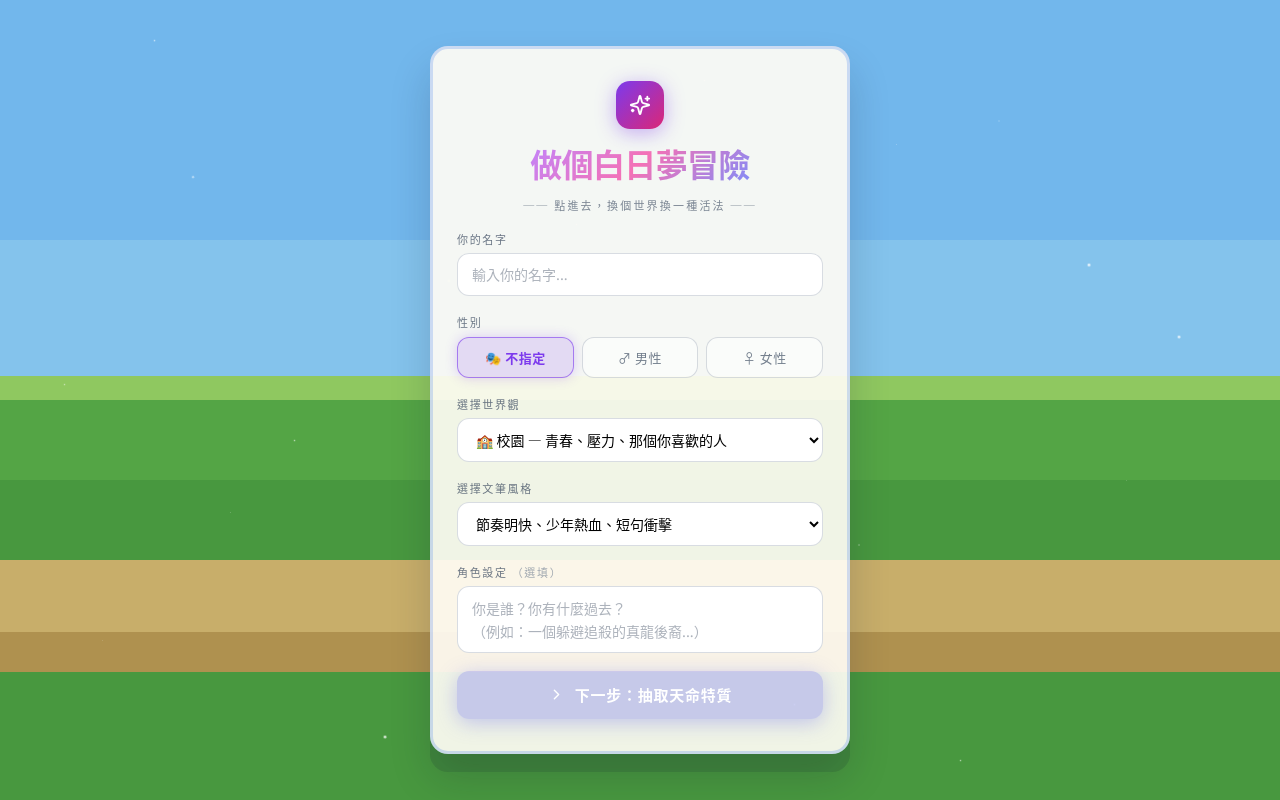
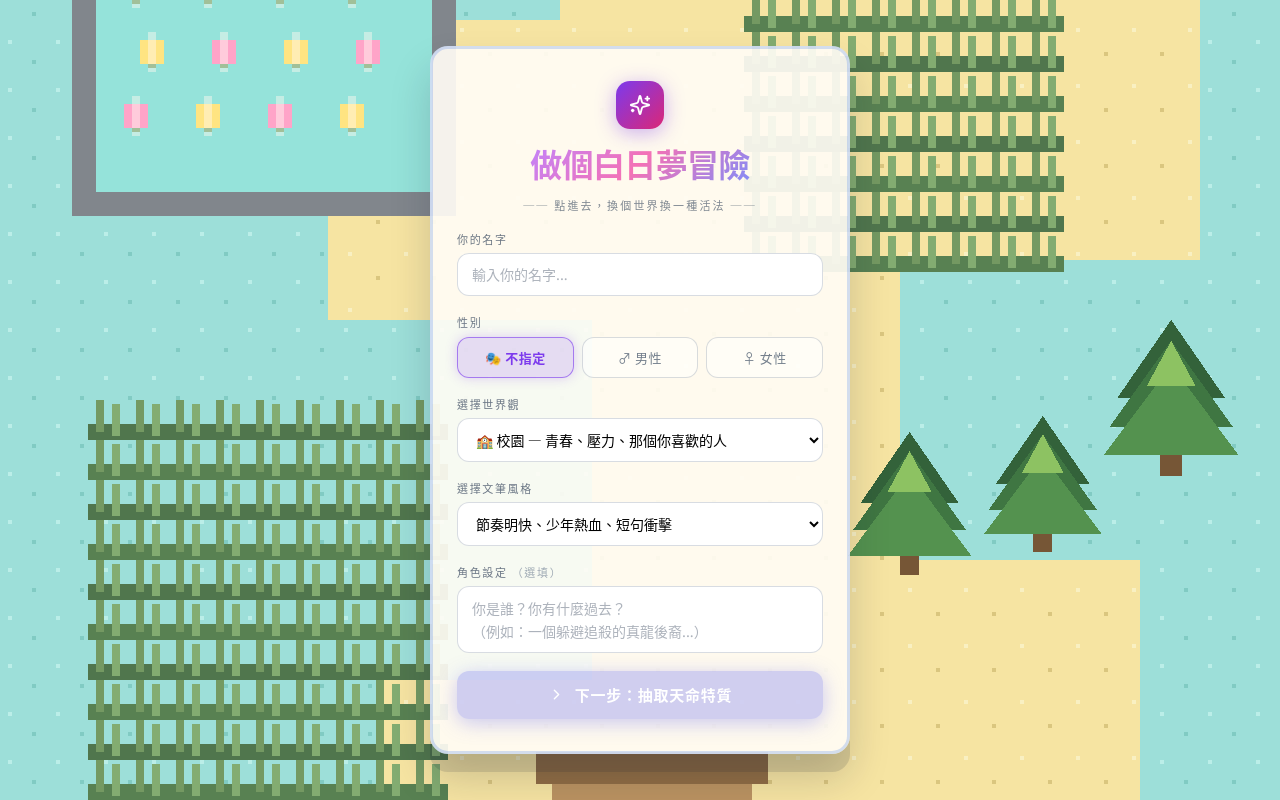
Before and after one commit to Haoqi-yeh/yeh-adventure, a Next.js app in the folder frontend/: page / in a window 1280 px wide. Built offline with nearby package versions, Linux system fonts and the light colour scheme.

Commit message:
fix: use top-down pokemon-style route map background

```diff
--- a/frontend/src/app/layout.tsx
+++ b/frontend/src/app/layout.tsx
@@ -10,34 +10,151 @@ export const metadata: Metadata = {
   },
 };
 
-// Fixed star positions (no Math.random at render time → no hydration mismatch)
-const STARS = [
-  { w: 1, h: 1, t: 5,  l: 12, dur: 3.2, delay: 0.4 },
-  { w: 2, h: 2, t: 15, l: 78, dur: 4.5, delay: 1.1 },
-  { w: 1, h: 1, t: 28, l: 45, dur: 2.8, delay: 0.7 },
-  { w: 2, h: 2, t: 42, l: 92, dur: 5.1, delay: 2.3 },
-  { w: 1, h: 1, t: 55, l: 23, dur: 3.8, delay: 0.2 },
-  { w: 2, h: 2, t: 68, l: 67, dur: 4.2, delay: 1.8 },
-  { w: 1, h: 1, t: 80, l: 8,  dur: 2.6, delay: 3.1 },
-  { w: 1, h: 1, t: 10, l: 55, dur: 3.5, delay: 0.9 },
-  { w: 2, h: 2, t: 35, l: 35, dur: 4.8, delay: 1.5 },
-  { w: 1, h: 1, t: 60, l: 88, dur: 3.1, delay: 2.7 },
-  { w: 1, h: 1, t: 72, l: 42, dur: 5.5, delay: 0.3 },
-  { w: 2, h: 2, t: 22, l: 15, dur: 2.9, delay: 1.9 },
-  { w: 1, h: 1, t: 88, l: 62, dur: 4.1, delay: 3.4 },
-  { w: 1, h: 1, t: 48, l: 5,  dur: 3.7, delay: 0.6 },
-  { w: 2, h: 2, t: 92, l: 30, dur: 2.4, delay: 2.1 },
-  { w: 1, h: 1, t: 18, l: 70, dur: 4.9, delay: 1.3 },
-  { w: 1, h: 1, t: 75, l: 52, dur: 3.3, delay: 0.8 },
-  { w: 2, h: 2, t: 33, l: 85, dur: 5.2, delay: 2.5 },
-  { w: 1, h: 1, t: 64, l: 18, dur: 4.0, delay: 1.0 },
-  { w: 1, h: 1, t: 95, l: 75, dur: 3.6, delay: 3.2 },
-];
+function PineTree({ x, y, scale = 1 }: { x: number; y: number; scale?: number }) {
+  const w = 28 * scale;
+  const h = 36 * scale;
+  return (
+    <g transform={`translate(${x} ${y})`} shapeRendering="crispEdges">
+      <rect x={w * 0.42} y={h * 0.74} width={w * 0.16} height={h * 0.16} fill="#6f4d2b" />
+      <polygon points={`${w * 0.5},0 ${w * 0.1},${h * 0.45} ${w * 0.9},${h * 0.45}`} fill="#285a2f" />
+      <polygon points={`${w * 0.5},${h * 0.12} ${w * 0.04},${h * 0.62} ${w * 0.96},${h * 0.62}`} fill="#356f38" />
+      <polygon points={`${w * 0.5},${h * 0.26} 0,${h * 0.78} ${w},${h * 0.78}`} fill="#4b8c46" />
+      <polygon points={`${w * 0.5},${h * 0.12} ${w * 0.32},${h * 0.38} ${w * 0.68},${h * 0.38}`} fill="#87bf5a" />
+    </g>
+  );
+}
+
+function FlowerBed({ x, y, w, h }: { x: number; y: number; w: number; h: number }) {
+  const flowers = [];
+  for (let row = 0; row < 3; row += 1) {
+    for (let col = 0; col < 4; col += 1) {
+      const fx = x + 12 + col * 18 + (row % 2) * 4;
+      const fy = y + 12 + row * 16;
+      const color = (row + col) % 2 === 0 ? "#ff9fc5" : "#ffe27a";
+      flowers.push(
+        <g key={`${row}-${col}`} transform={`translate(${fx} ${fy})`} shapeRendering="crispEdges">
+          <rect x={3} y={7} width={2} height={4} fill="#4b8c46" />
+          <rect x={1} y={4} width={6} height={6} fill={color} />
+          <rect x={3} y={2} width={2} height={10} fill="#fff8ef" opacity="0.45" />
+        </g>
+      );
+    }
+  }
+
+  return (
+    <g shapeRendering="crispEdges">
+      <rect x={x} y={y} width={w} height={h} fill="#93ddd5" />
+      <rect x={x + 4} y={y + 4} width={w - 8} height={h - 8} fill="#8fe1d8" />
+      <rect x={x} y={y} width={w} height={6} fill="#7a7f86" />
+      <rect x={x} y={y + h - 6} width={w} height={6} fill="#7a7f86" />
+      <rect x={x} y={y} width={6} height={h} fill="#7a7f86" />
+      <rect x={x + w - 6} y={y} width={6} height={h} fill="#7a7f86" />
+      {flowers}
+    </g>
+  );
+}
+
+function GrassPatch({ x, y, w, h }: { x: number; y: number; w: number; h: number }) {
+  const blades = [];
+  for (let row = 0; row < Math.floor(h / 10); row += 1) {
+    for (let col = 0; col < Math.floor(w / 10); col += 1) {
+      blades.push(
+        <g key={`${row}-${col}`} transform={`translate(${x + col * 10} ${y + row * 10})`} shapeRendering="crispEdges">
+          <rect x={0} y={6} width={10} height={4} fill={row % 2 === 0 ? "#476f43" : "#4f7a49"} />
+          <rect x={2} y={0} width={2} height={8} fill="#6d945a" />
+          <rect x={6} y={1} width={2} height={8} fill="#7ca869" />
+        </g>
+      );
+    }
+  }
+
+  return <g>{blades}</g>;
+}
+
+function RouteMapBackground() {
+  return (
+    <svg
+      viewBox="0 0 320 640"
+      preserveAspectRatio="xMidYMid slice"
+      className="bg-pixel-art"
+      style={{ position: "fixed", inset: 0, zIndex: -2, width: "100%", height: "100%" }}
+    >
+      <defs>
+        <pattern id="groundDots" width="12" height="12" patternUnits="userSpaceOnUse">
+          <rect width="12" height="12" fill="#98ddd7" />
+          <rect x="2" y="2" width="1" height="1" fill="#b7ede7" />
+          <rect x="8" y="7" width="1" height="1" fill="#7ac8c0" />
+        </pattern>
+        <pattern id="sandDots" width="14" height="14" patternUnits="userSpaceOnUse">
+          <rect width="14" height="14" fill="#f5e29d" />
+          <rect x="3" y="3" width="1" height="1" fill="#f9efbf" />
+          <rect x="10" y="9" width="1" height="1" fill="#d8c378" />
+        </pattern>
+      </defs>
+
+      <rect width="320" height="640" fill="url(#groundDots)" shapeRendering="crispEdges" />
+
+      <rect x="0" y="0" width="320" height="24" fill="#3a6f39" shapeRendering="crispEdges" />
+      <rect x="0" y="24" width="320" height="10" fill="#588d4f" shapeRendering="crispEdges" />
+      <rect x="0" y="610" width="320" height="30" fill="#3a6f39" shapeRendering="crispEdges" />
+      <rect x="0" y="600" width="320" height="10" fill="#588d4f" shapeRendering="crispEdges" />
+
+      <path
+        d="M190 70 H270 V145 H228 V210 H300 V285 H225 V360 H285 V450 H200 V520 H250 V640 H110 V558 H155 V475 H95 V390 H148 V300 H82 V225 H140 V150 H98 V70 Z"
+        fill="url(#sandDots)"
+        shapeRendering="crispEdges"
+      />
+
+      <FlowerBed x={16} y={74} w={96} h={76} />
+      <FlowerBed x={18} y={198} w={96} h={76} />
+      <FlowerBed x={18} y={468} w={92} h={70} />
+
+      <GrassPatch x={186} y={168} w={86} h={120} />
+      <GrassPatch x={22} y={320} w={92} h={100} />
+      <GrassPatch x={168} y={500} w={92} h={76} />
+
+      <rect x="214" y="18" width="74" height="44" fill="#7f6b58" shapeRendering="crispEdges" />
+      <rect x="220" y="24" width="62" height="32" fill="#9a846e" shapeRendering="crispEdges" />
+      <rect x="226" y="30" width="50" height="20" fill="#b6a38e" shapeRendering="crispEdges" />
+
+      <rect x="198" y="86" width="16" height="18" fill="#7d7f87" shapeRendering="crispEdges" />
+      <rect x="200" y="88" width="12" height="14" fill="#d7d8dc" shapeRendering="crispEdges" />
+      <rect x="203" y="92" width="6" height="3" fill="#d27aa3" shapeRendering="crispEdges" />
+
+      <g shapeRendering="crispEdges">
+        <rect x="134" y="408" width="58" height="8" fill="#8a653a" />
+        <rect x="138" y="416" width="50" height="20" fill="#b78d58" />
+        <rect x="142" y="420" width="42" height="3" fill="#dcbf8f" />
+        <rect x="142" y="427" width="42" height="3" fill="#dcbf8f" />
+      </g>
+
+      <g shapeRendering="crispEdges">
+        <circle cx="256" cy="124" r="10" fill="#9a8f85" />
+        <circle cx="275" cy="134" r="7" fill="#aba097" />
+        <circle cx="246" cy="146" r="6" fill="#bdb3ab" />
+        <circle cx="66" cy="438" r="8" fill="#9a8f85" />
+        <circle cx="82" cy="450" r="6" fill="#bdb3ab" />
+      </g>
+
+      <PineTree x={8} y={8} scale={1.15} />
+      <PineTree x={38} y={10} scale={1.05} />
+      <PineTree x={72} y={6} scale={1.1} />
+      <PineTree x={104} y={10} scale={1.05} />
+      <PineTree x={286} y={10} scale={1.1} />
+      <PineTree x={276} y={300} scale={1.2} />
+      <PineTree x={246} y={324} scale={1.05} />
+      <PineTree x={212} y={328} scale={1.1} />
+      <PineTree x={14} y={562} scale={1.15} />
+      <PineTree x={48} y={580} scale={1.05} />
+      <PineTree x={220} y={580} scale={1.15} />
+      <PineTree x={258} y={562} scale={1.1} />
+    </svg>
+  );
+}
 
 export default function RootLayout({ children }: { children: React.ReactNode }) {
   return (
-    // backgroundColor on <html> is the darkest fallback (no flash of bright colour)
-    <html lang="zh-TW" style={{ backgroundColor: "#0a1a0e" }}>
+    <html lang="zh-TW" style={{ backgroundColor: "#98ddd7" }}>
       <head>
         <link rel="preconnect" href="https://fonts.googleapis.com" />
         <link rel="preconnect" href="https://fonts.gstatic.com" crossOrigin="anonymous" />
@@ -47,35 +164,12 @@ export default function RootLayout({ children }: { children: React.ReactNode })
         />
       </head>
       <body>
-        {/* ── Fixed pixel-art background ── position:fixed works on iOS/Android unlike backgroundAttachment:fixed */}
-        <div
-          className="bg-pixel-art pixel-world-bg"
-          style={{
-            position: "fixed", inset: 0, zIndex: -2,
-          }}
-        />
+        <RouteMapBackground />
 
-        {/* Very light overlay — lets bg show through clearly */}
         <div style={{
           position: "fixed", inset: 0, zIndex: 0, pointerEvents: "none",
-          background: "rgba(5, 10, 21, 0.08)",
+          background: "rgba(255, 255, 255, 0.05)",
         }} />
-
-        {STARS.map((s, i) => (
-          <span
-            key={i}
-            className="star"
-            style={{
-              width: `${s.w}px`,
-              height: `${s.h}px`,
-              top: `${s.t}%`,
-              left: `${s.l}%`,
-              ["--dur" as string]: `${s.dur}s`,
-              ["--delay" as string]: `${s.delay}s`,
-              opacity: 0.4,
-            }}
-          />
-        ))}
 
         <div style={{ position: "relative", zIndex: 10, width: "100%", minHeight: "100vh" }}>
           {children}
```
